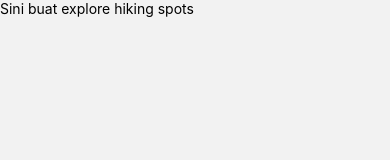
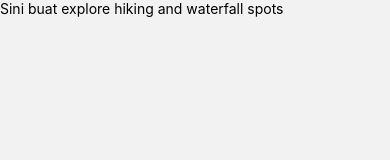
Before and after one commit to HaikalAkif/Geotrack, a React Native app: screen /feature in a window 390 px wide. Shown: the top 160 px of the page. Built offline with nearby package versions, Linux system fonts and the light colour scheme.

Commit message:
Daily commit

```diff
--- a/screens/feature.js
+++ b/screens/feature.js
@@ -9,7 +9,7 @@ const Feature = ({}) => {
     return(
         <SafeAreaView style={styles.container}>
             <Text>
-                Sini buat explore hiking spots
+                Sini buat explore hiking and waterfall spots
             </Text>
         </SafeAreaView>
     )
```
